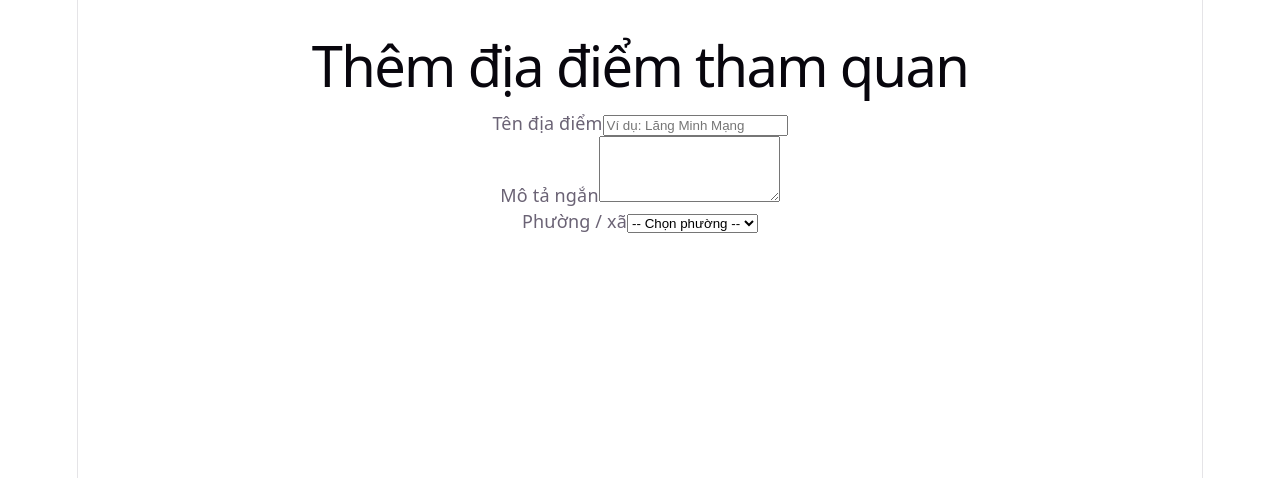
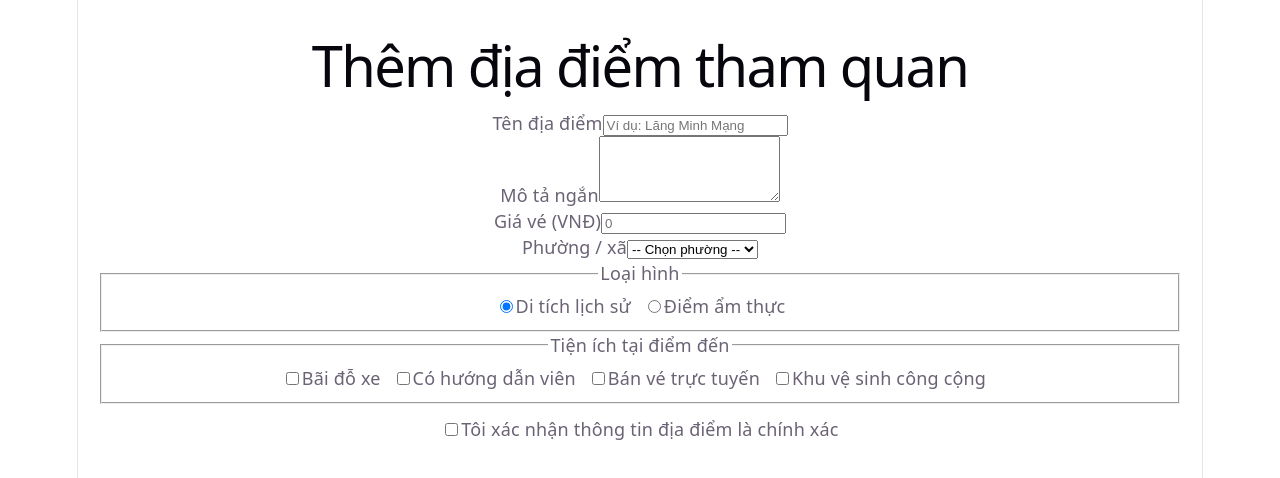
Before and after one commit to HoangSpring/phu-xuan-react, a React (Vite) app: page / in a window 1280 px wide. Shown: the top 478 px of the page. Built offline with nearby package versions, Linux system fonts and the light colour scheme.

Commit message:
buoi8-lab2: them hop kiem, nut chon radio va nhom hop kiem tien ich

```diff
--- a/src/features/dia-diem/FormThemDiaDiem.jsx
+++ b/src/features/dia-diem/FormThemDiaDiem.jsx
@@ -9,10 +9,20 @@ const GIA_TRI_BAN_DAU = {
   dongY: false,
 };
 
+const DS_TIEN_ICH = [
+  { ma: 'bai-xe', ten: 'Bãi đỗ xe' },
+  { ma: 'huong-dan', ten: 'Có hướng dẫn viên' },
+  { ma: 've-online', ten: 'Bán vé trực tuyến' },
+  { ma: 'khu-ve-sinh', ten: 'Khu vệ sinh công cộng' },
+];
+
 export default function FormThemDiaDiem() {
   const [duLieu, setDuLieu] = useState(GIA_TRI_BAN_DAU);
 
-  // Handler duy nhất cho mọi ô nhập
+  // State mảng riêng cho nhóm hộp kiểm tiện ích
+  const [tienIch, setTienIch] = useState([]);
+
+  // Handler duy nhất cho các ô nhập thuộc object duLieu
   function xuLyThayDoi(e) {
     const { name, value, type, checked } = e.target;
     setDuLieu((truoc) => ({
@@ -21,8 +31,17 @@ export default function FormThemDiaDiem() {
     }));
   }
 
+  // Handler riêng cho nhóm tiện ích (mảng)
+  function xuLyTich(e) {
+    const { value, checked } = e.target;
+    setTienIch((truoc) =>
+      checked ? [...truoc, value] : truoc.filter((m) => m !== value)
+    );
+  }
+
   return (
     <form>
+      {/* 1. Tên địa điểm */}
       <div className="truong">
         <label htmlFor="ten">Tên địa điểm</label>
         <input
@@ -35,6 +54,7 @@ export default function FormThemDiaDiem() {
         />
       </div>
 
+      {/* 2. Mô tả ngắn */}
       <div className="truong">
         <label htmlFor="moTa">Mô tả ngắn</label>
         <textarea
@@ -46,6 +66,20 @@ export default function FormThemDiaDiem() {
         />
       </div>
 
+      {/* 3. Giá vé (Lab 2) */}
+      <div className="truong">
+        <label htmlFor="giaVe">Giá vé (VNĐ)</label>
+        <input
+          id="giaVe"
+          name="giaVe"
+          type="number"
+          value={duLieu.giaVe}
+          onChange={xuLyThayDoi}
+          placeholder="0"
+        />
+      </div>
+
+      {/* 4. Phường / xã */}
       <div className="truong">
         <label htmlFor="phuong">Phường / xã</label>
         <select
@@ -61,6 +95,60 @@ export default function FormThemDiaDiem() {
           <option value="vy-da">Vỹ Dạ</option>
         </select>
       </div>
+
+      {/* 5. Nhóm nút chọn Loại hình (Lab 2) */}
+      <fieldset>
+        <legend>Loại hình</legend>
+        <label>
+          <input
+            name="loaiHinh"
+            type="radio"
+            value="di-tich"
+            checked={duLieu.loaiHinh === 'di-tich'}
+            onChange={xuLyThayDoi}
+          />
+          Di tích lịch sử
+        </label>
+        <label style={{ marginLeft: '12px' }}>
+          <input
+            name="loaiHinh"
+            type="radio"
+            value="am-thuc"
+            checked={duLieu.loaiHinh === 'am-thuc'}
+            onChange={xuLyThayDoi}
+          />
+          Điểm ẩm thực
+        </label>
+      </fieldset>
+
+      {/* 6. Nhóm hộp kiểm Tiện ích (Lab 2) */}
+      <fieldset>
+        <legend>Tiện ích tại điểm đến</legend>
+        {DS_TIEN_ICH.map((ti) => (
+          <label key={ti.ma} style={{ marginRight: '12px', display: 'inline-block' }}>
+            <input
+              type="checkbox"
+              value={ti.ma}
+              checked={tienIch.includes(ti.ma)}
+              onChange={xuLyTich}
+            />
+            {ti.ten}
+          </label>
+        ))}
+      </fieldset>
+
+      {/* 7. Hộp kiểm đơn Xác nhận (Lab 2) */}
+      <div className="truong" style={{ marginTop: '12px' }}>
+        <label>
+          <input
+            name="dongY"
+            type="checkbox"
+            checked={duLieu.dongY}
+            onChange={xuLyThayDoi}
+          />
+          Tôi xác nhận thông tin địa điểm là chính xác
+        </label>
+      </div>
     </form>
   );
 }
```
